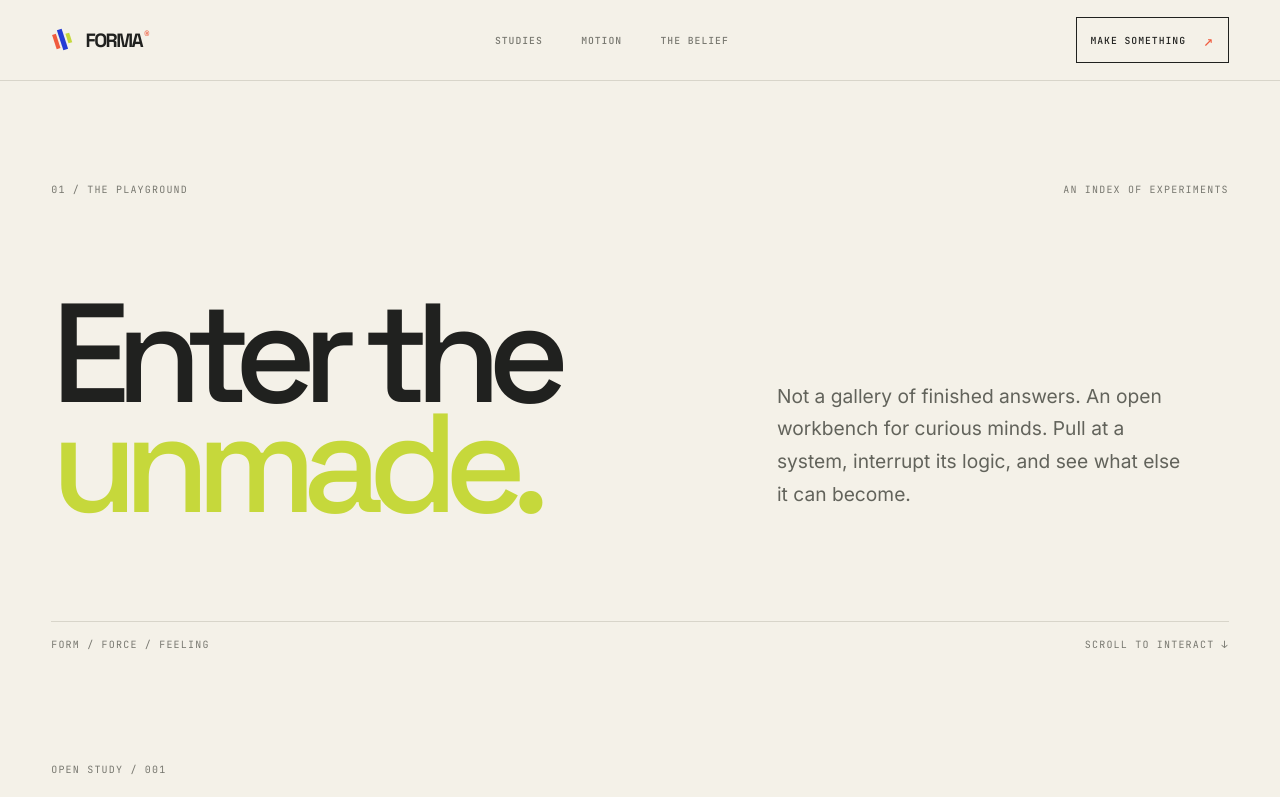
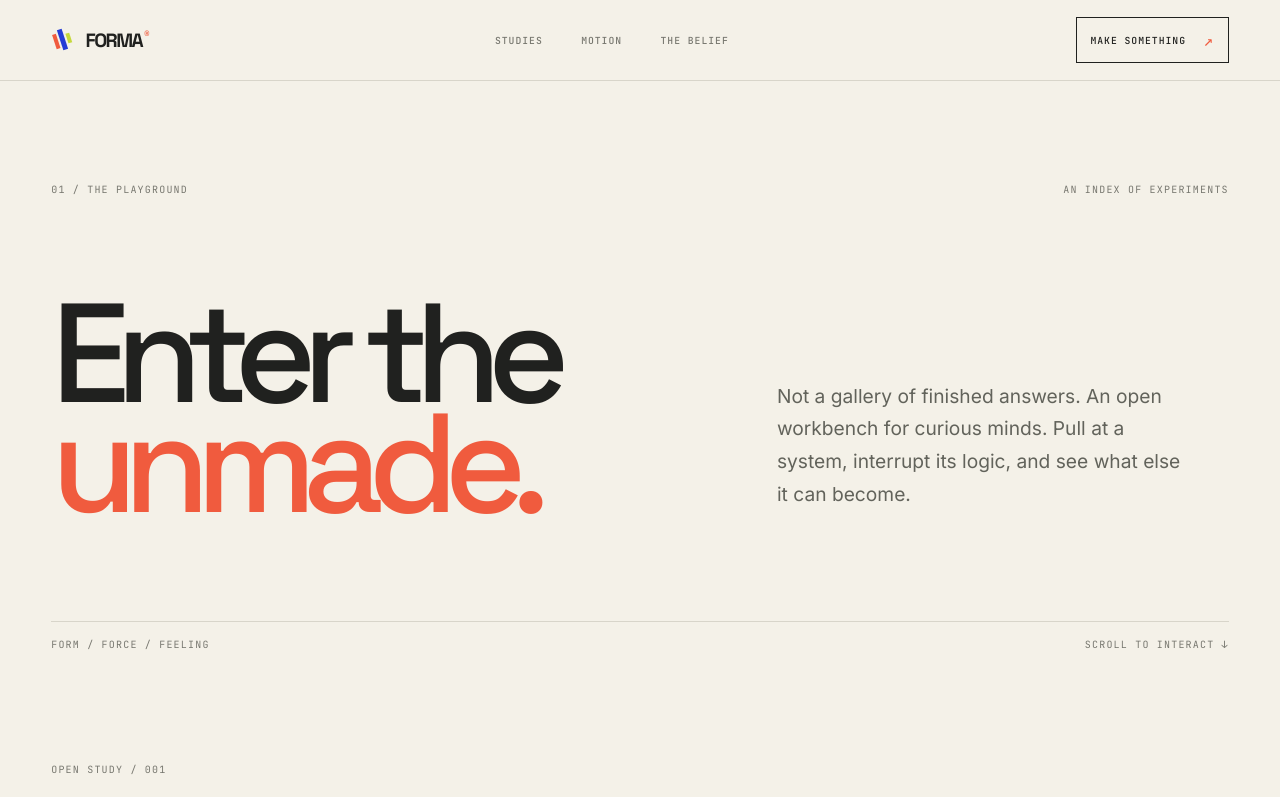
Before and after one commit to poltergit/forma, a Next.js app: page /playground in a window 1280 px wide. Shown: the top 797 px of the page. Built offline with nearby package versions, Linux system fonts and the light colour scheme; no server answers.

Commit message:
Bring Playground into FORMA atelier art direction

```diff
--- a/src/app/playground/page.module.css
+++ b/src/app/playground/page.module.css
@@ -3,7 +3,7 @@
 .introMeta, .introFoot, .experimentHeading > div > span, .next > span { display: flex; justify-content: space-between; gap: 1rem; color: var(--color-text-muted); font: 10px var(--font-mono); letter-spacing: .12em; }
 .introGrid { display: grid; grid-template-columns: 1.2fr .8fr; align-items: end; gap: 3rem; padding: clamp(3rem, 8vw, 7rem) 0; }
 .introGrid h1 { margin: 0; font: 500 clamp(4.5rem, 11vw, 11rem)/.78 var(--font-display); letter-spacing: -.1em; }
-.introGrid h1 em, .experimentHeading h2 em, .next em { color: var(--brand-lime); font-style: normal; }
+.introGrid h1 em, .experimentHeading h2 em, .next em { color: var(--brand-coral); font-style: normal; }
 .introGrid > p { max-width: 26rem; margin: 0 0 .5rem; color: var(--color-text-secondary); font-size: clamp(1rem, 1.5vw, 1.2rem); line-height: 1.7; }
 .introFoot { border-top: 1px solid var(--color-border); padding-top: 1rem; }
 .experiment { padding: clamp(2rem, 5vw, 4rem) 0 6rem; }
```
